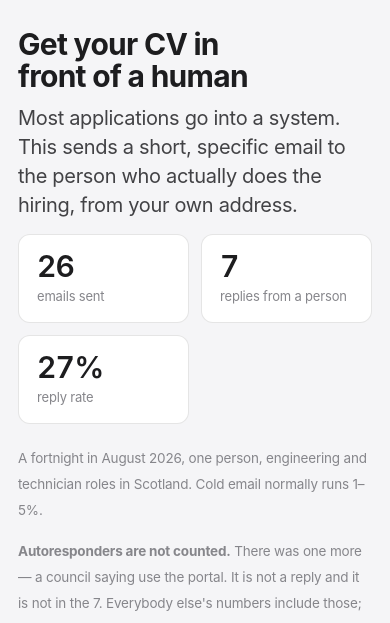
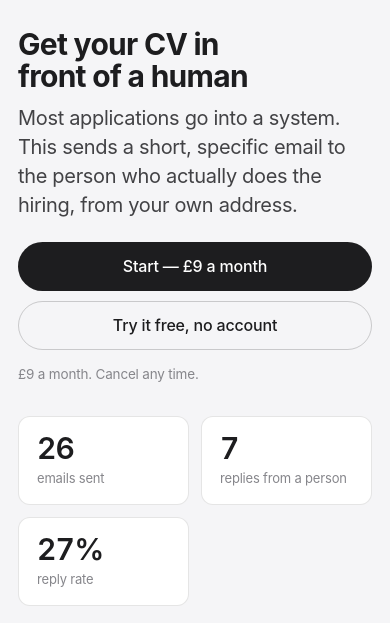
Before and after one commit to harryrussell081203-dev/job-machine, a FastAPI app: page / in a window 390 px wide. Shown: the part 59-682 px from the top of the page. Run offline with FastAPI, Linux system fonts and the light colour scheme; parts of the project's set-up code (start-up, migrations or seed data) failed here and were passed over; some libraries are stand-ins or nearby versions.

Commit message:
Give the landing page something to click before the evidence
Ran the app locally and looked at it in a real browser at phone and desktop
sizes, rather than reading the template and guessing.

The design holds up. One thing does not: there was no call to action anywhere
until the foot of the page. On a 1280px desktop that is 1,600px down. On a
390px phone the page is 6,570px tall and the buttons are at the bottom of it.
A reader convinced by the headline and the first two sentences had to scroll
past the numbers, the breakdown table, what it does, the free tool and the
never-does list before finding anything to press. The strongest hook - three
free places, no card - was down there with them.

So the offer and two buttons now sit directly under the lede. On a phone the
whole thing - headline, promise, both buttons, the free-places line and the
27% - is visible without scrolling.

The closing call to action stays exactly where it was. They are for different
readers: one already sold by the headline, one who needed the numbers first.
Removing the second to add the first would have been a straight trade rather
than an improvement, so there is a test that both exist.

The test on the new one asserts ORDER rather than presence. Buttons at the
bottom were never the problem; being below the evidence was.

Buttons stack full-width under 420px. Two cramped taps side by side is worse
than two clear ones, and this is now the first thing a thumb reaches.

923 tests: 465 personal, 458 product.

Co-Authored-By: Claude Opus 5 <noreply@anthropic.com>
Claude-Session: https://claude.ai/code/session_01K2QRWn8N7euzwyo48GKcKi

```diff
--- a/product/app/static/style.css
+++ b/product/app/static/style.css
@@ -315,6 +315,19 @@ label.check input:checked::after {
   margin-top: 26px;
 }
 
+/* --- the call to action in the hero ------------------------------------ */
+/* Buttons wrap rather than shrink on a narrow phone: two full-width taps beat
+   two cramped ones, and this is the first thing a thumb reaches. */
+.hero-cta {
+  display: flex; flex-wrap: wrap; gap: 10px;
+  margin: 22px 0 10px; max-width: none;
+}
+.hero-note { margin: 0 0 30px; }
+@media (max-width: 420px) {
+  .hero-cta { flex-direction: column; align-items: stretch; }
+  .hero-cta .btn { text-align: center; }
+}
+
 /* --- numbers ---------------------------------------------------------- */
 .stats {
   display: grid;
--- a/product/app/templates/landing.html
+++ b/product/app/templates/landing.html
@@ -3,6 +3,25 @@
 <h1>Get your CV in front of a human</h1>
 <p class="lede">Most applications go into a system. This sends a short, specific
 email to the person who actually does the hiring, from your own address.</p>
+
+{# Somebody convinced by the headline had nothing to click until the foot of
+   the page - 1,600px down on a desktop and 6,000 on a phone. The evidence
+   below is what convinces a sceptic, and it stays; this is for the reader who
+   is already sold by the first two sentences and should not have to scroll
+   past four sections to act. The closing call to action stays as well: they
+   are for different readers. #}
+<p class="hero-cta">
+  <a class="btn" href="/login">{% if spots_left %}Take a free place{% else %}Start &mdash; {{ config.PRICE_LABEL }}{% endif %}</a>
+  <a class="btn ghost" href="/find">Try it free, no account</a>
+</p>
+<p class="hero-note"><small>
+  {%- if spots_left %}
+    <b>{{ spots_left }} free place{{ '' if spots_left == 1 else 's' }} left</b>,
+    then {{ config.PRICE_LABEL }}. No card, nothing to cancel.
+  {%- else %}
+    {{ config.PRICE_LABEL }}. Cancel any time.
+  {%- endif %}
+</small></p>
 
 <div class="stats">
   <div class="stat"><b>26</b><span>emails sent</span></div>
```
Also changed, not shown: product/app/tests/test_app.py (+22 -0 lines).
